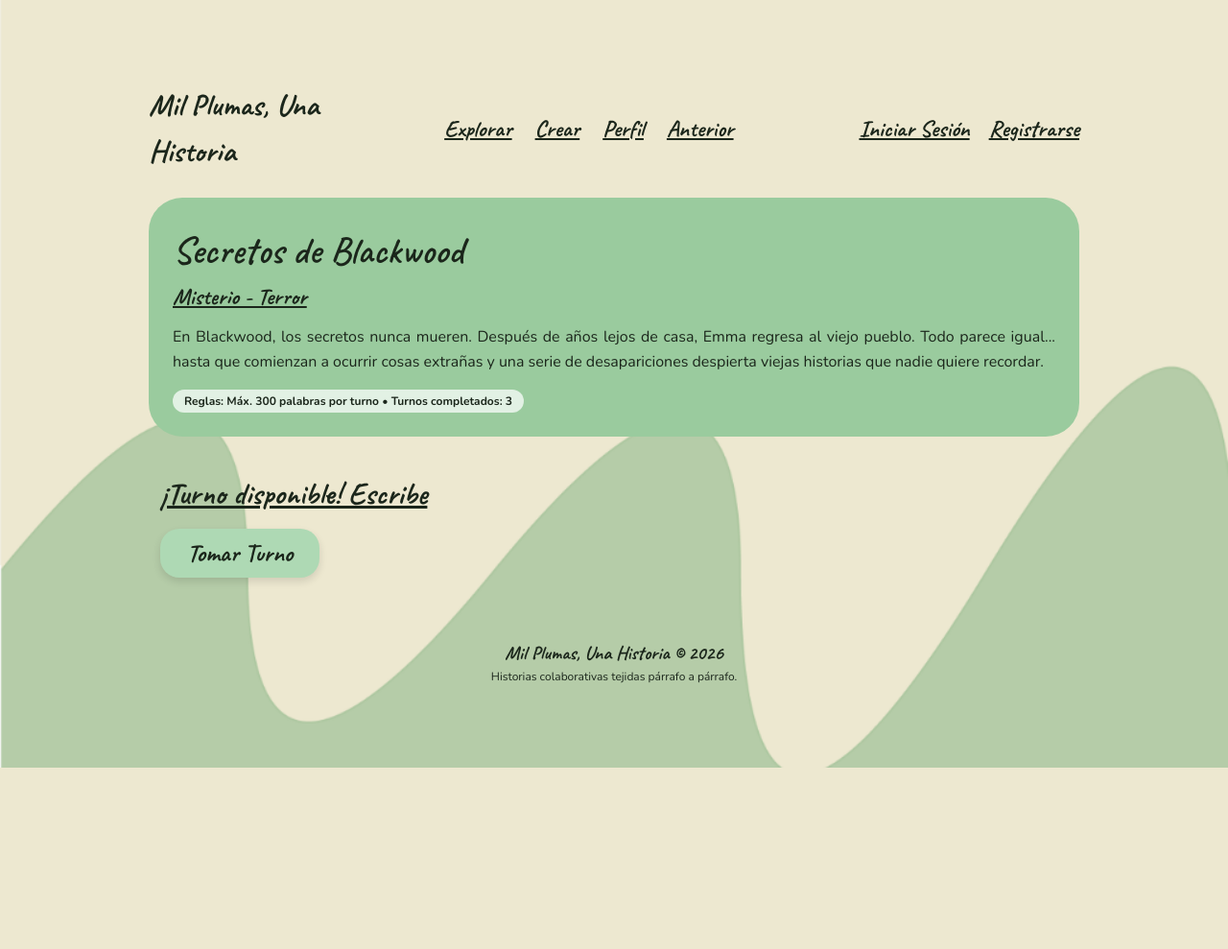
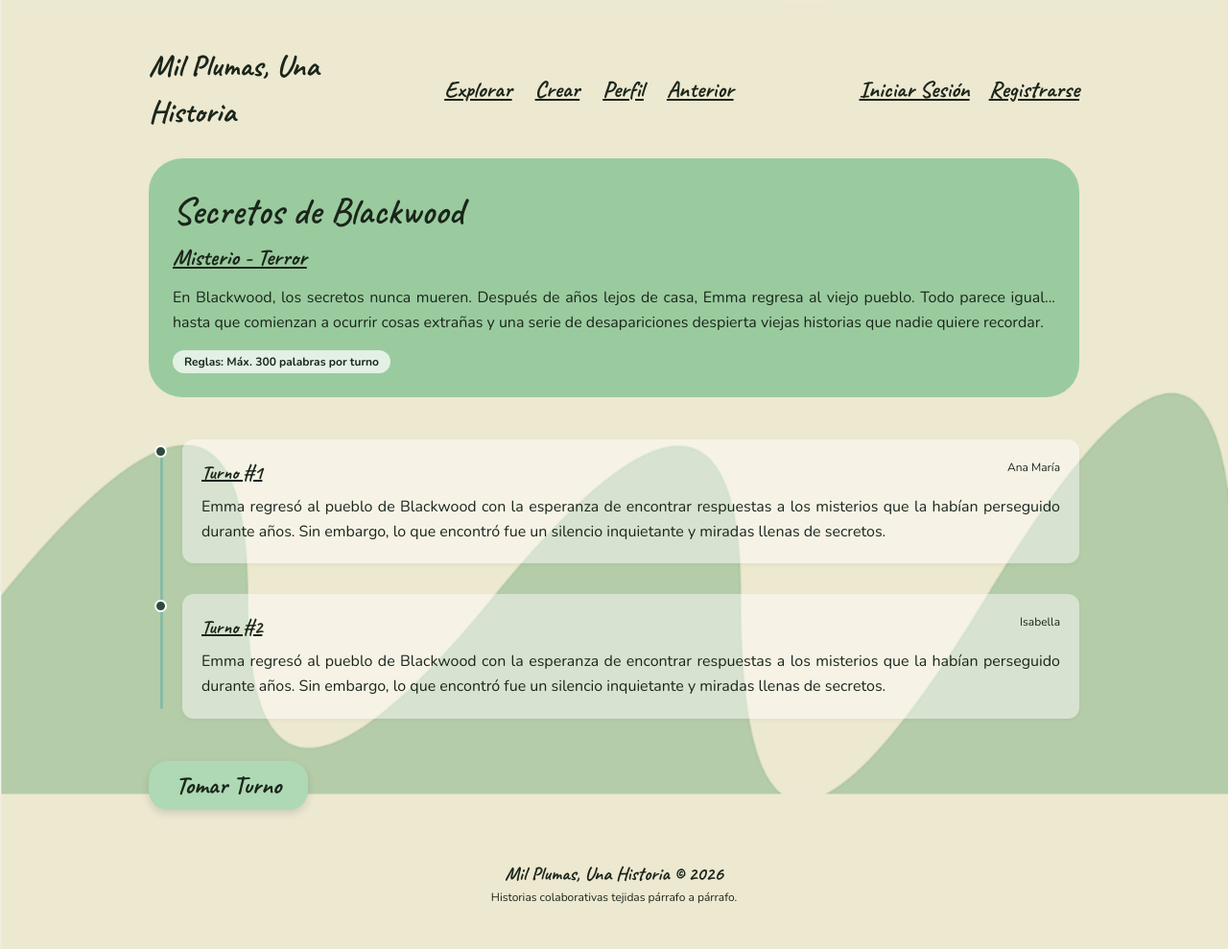
Before and after one commit to jhonatannmsf-boop/Mil-Plumas-Una-Historia, a PHP site: page /detalle.html in a window 1280 px wide. Shown: the whole page at 96% size. Before the commit the page ends 800 px from the top, so only its background shows below. Run offline with PHP 8.4, Linux system fonts and the light colour scheme; some libraries are stand-ins or nearby versions.

Commit message:
Threaded structure for stories was added to the  and  files, making it clear who contributed each part of the reading.

```diff
--- a/css/detalle.css
+++ b/css/detalle.css
@@ -1,67 +1,41 @@
-.caja-detalle-izq {
-    background-color: #9acb9e;
-    border-radius: 35px;
-    padding: 25px;
+.hilo-contenedor {
+  position: relative;
+  padding-left: 35px;
+  margin-top: 2rem;
+  margin-bottom: 2rem;
 }
 
-.linea-tiempo-caja {
-    background-color: #9acb9e;
-    border-radius: 30px;
-    padding: 20px;
+.hilo-contenedor::before {
+  content: '';
+  position: absolute;
+  top: 10px;
+  bottom: 10px;
+  left: 12px;
+  width: 3px;
+  background-color: #88BBA4;
+  border-radius: 2px;
 }
 
-.lista-turnos-scroll {
-    max-height: 270px;
-    overflow-y: auto;
-    padding-right: 5px;
+.turno-item {
+  position: relative;
+  margin-bottom: 2rem;
 }
 
-.lista-turnos-scroll::-webkit-scrollbar {
-    width: 6px;
-}
-.lista-turnos-scroll::-webkit-scrollbar-thumb {
-    background-color: #7ea882;
-    border-radius: 10px;
+.punto-conector {
+  position: absolute;
+  left: -29px;
+  top: 6px;
+  width: 13px;
+  height: 13px;
+  background-color: #2D4A3E;
+  border: 2px solid #ffffff;
+  border-radius: 50%;
+  z-index: 1;
 }
 
-.item-linea-tiempo {
-    background-color: #e2f1e4;
-    border-radius: 20px;
-    padding: 10px 16px;
-    margin-top: 10px;
-    font-weight: 700;
+.targeta-turno {
+  background-color: rgba(255, 255, 255, 0.45);
+  padding: 1.25rem;
+  border-radius: 12px;
+  box-shadow: 0 2px 5px rgba(0, 0, 0, 0.04);
 }
-
-.item-turno-interactivo {
-    cursor: pointer;
-    transition: transform 0.18s ease, background-color 0.18s ease, box-shadow 0.18s ease;
-    border: 1px solid transparent;
-}
-
-.item-turno-interactivo:hover {
-    background-color: #c9e8cd;
-    border-color: #5b8c60;
-    transform: translateY(-2px);
-    box-shadow: 0 4px 10px rgba(0, 0, 0, 0.12);
-}
-
-.item-turno-interactivo:active {
-    transform: scale(0.98);
-}
-
-.tag-leer-turno {
-    background-color: #5b8c60;
-    color: #ffffff !important;
-    border-radius: 12px;
-    padding: 2px 10px;
-    font-size: 12px;
-    font-weight: 700;
-    letter-spacing: 0.3px;
-}
-
-.item-proximo-turno {
-    background-color: #d1eccf;
-    border: 2px dashed #5b8c60;
-    color: #1b261b;
-    opacity: 0.92;
-}
--- a/detalle.html
+++ b/detalle.html
@@ -1,5 +1,6 @@
 <!DOCTYPE html>
 <html lang="es">
+
 <head>
     <meta charset="UTF-8">
     <meta name="viewport" content="width=device-width, initial-scale=1.0">
@@ -7,6 +8,7 @@
     <link rel="stylesheet" href="https://cdn.jsdelivr.net/npm/bulma@1.0.4/css/bulma.min.css">
     <link rel="stylesheet" href="estilos.css">
 </head>
+
 <body>
 
     <div class="libro-marco">
@@ -18,24 +20,55 @@
                     <h2 class="hero-titulo is-size-2">Secretos de Blackwood</h2>
                     <p class="link-cursivo is-size-4">Misterio - Terror</p>
                     <p class="mt-3 is-size-6" style="line-height: 1.6; text-align: justify;">
-                    En Blackwood, los secretos nunca mueren. Después de años lejos de casa, Emma regresa al viejo pueblo. Todo parece igual... hasta que comienzan a ocurrir cosas extrañas y una serie de desapariciones despierta viejas historias que nadie quiere recordar.
+                        En Blackwood, los secretos nunca mueren. Después de años lejos de casa, Emma regresa al viejo
+                        pueblo. Todo parece igual... hasta que comienzan a ocurrir cosas extrañas y una serie de
+                        desapariciones despierta viejas historias que nadie quiere recordar.
                     </p>
                     <div class="tag tag-turno mt-4 p-3">
-                    Reglas: Máx. 300 palabras por turno • Turnos completados: 3
+                        Reglas: Máx. 300 palabras por turno
                     </div>
                 </div>
             </div>
         </div>
-    <div class="column is-5 is-flex is-flex-direction-column">
-    <h3 class="link-cursivo is-size-3">¡Turno disponible! Escribe</h3>
-    <div>
-        <a href="editor.html?id=1&turno=4" class="button btn-principal my-3"> Tomar Turno </a>
+        <div class="hilo-contenedor">
+            <div class="turno-item">
+                <div class="punto-conector"></div>
+                <div class="targeta-turno">
+                    <div class="is-flex is-justify-content-space-between">
+                        <span class="link-cursivo is-size-5">Turno #1</span>
+                        <span class="is-size-7">Ana María</span>
+                    </div>
+                    <p class="mt-2 is-size-6" style="line-height: 1.6; text-align: justify;">
+                        Emma regresó al pueblo de Blackwood con la esperanza de encontrar respuestas a los misterios que
+                        la habían perseguido durante años. Sin embargo, lo que encontró fue un silencio inquietante y
+                        miradas llenas de secretos.
+                    </p>
                 </div>
             </div>
 
+            <div class="turno-item">
+                <div class="punto-conector"></div>
+                <div class="targeta-turno">
+                    <div class="is-flex is-justify-content-space-between">
+                        <span class="link-cursivo is-size-5">Turno #2</span>
+                        <span class="is-size-7">Isabella</span>
+                    </div>
+                    <p class="mt-2 is-size-6" style="line-height: 1.6; text-align: justify;">
+                        Emma regresó al pueblo de Blackwood con la esperanza de encontrar respuestas a los misterios que
+                        la habían perseguido durante años. Sin embargo, lo que encontró fue un silencio inquietante y
+                        miradas llenas de secretos.
+                    </p>
+                </div>
+            </div>
+        </div>
 
+        <div>
+            <a href="editor.html?id=1" class="button btn-principal my-3"> Tomar Turno </a>
+        </div>
         <div id="footer"></div>
     </div>
+
+
 
     <script src="https://cdn.jsdelivr.net/npm/sweetalert2@11"></script>
     <script>
@@ -50,30 +83,7 @@ fetch("footer.html")
             .then(data => {
                 document.getElementById("footer").innerHTML = data;
             });
-
-function verTurno(numeroTurno, autor, contenido) {
-    Swal.fire({
-        title: `<span class="link-cursivo" style="font-size: 30px;">Turno #${numeroTurno}</span>`,
-        html: `
-            <div style="text-align: left; background-color: #f3faf4; padding: 18px; border-radius: 20px; border: 2px solid #9acb9e; max-height: 380px; overflow-y: auto;">
-                <div style="display: flex; justify-content: space-between; align-items: center; margin-bottom: 12px; border-bottom: 1px solid #c1dec4; padding-bottom: 8px;">
-                    <span style="font-size: 17px; font-weight: bold; color: #1b261b;">
-                        ✍️ Escrito por: <span style="color: #1b261b;">@${autor}</span>
-                    </span>
-                    <span style="font-size: 13px; color: #1b261b; background-color: #d7edd9; padding: 3px 10px; border-radius: 12px;">
-                        Capítulo / Turno #${numeroTurno}
-                    </span>
-                </div>
-                <div style="font-size: 16px; line-height: 1.7; color: #1b261b; white-space: pre-line; text-align: justify;">
-                    ${contenido}
-                </div>
-            </div>
-        `,
-        confirmButtonText: 'Cerrar lectura',
-        confirmButtonColor: '#5b8c60',
-        background: '#eaf4eb'
-    });
-}
     </script>
 </body>
+
 </html>
```
Also changed, not shown: editor.html (+3 -119 lines), js/editor.js (+16 -0 lines). Lines whose indentation alone changed are shown as unchanged.
